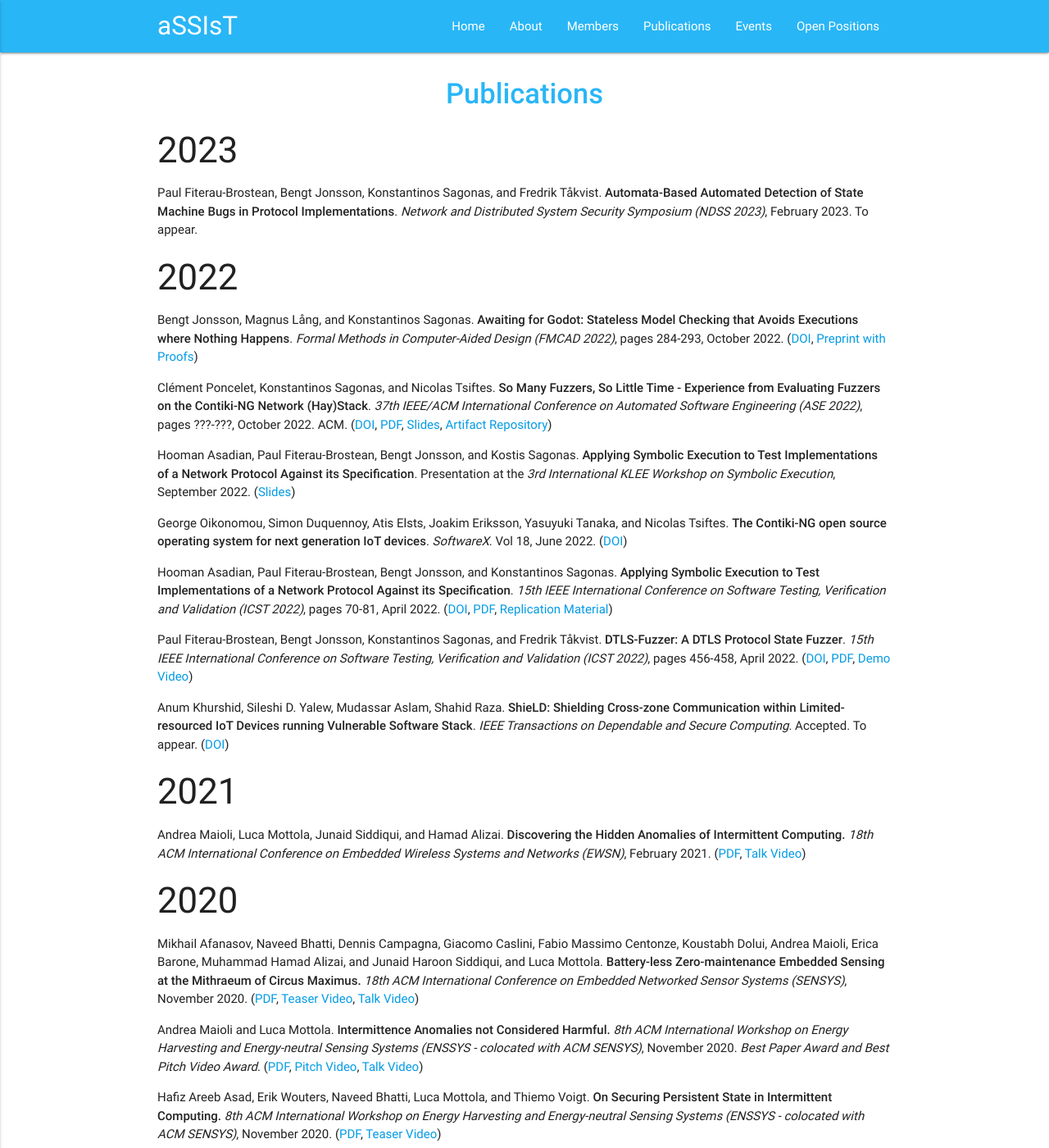
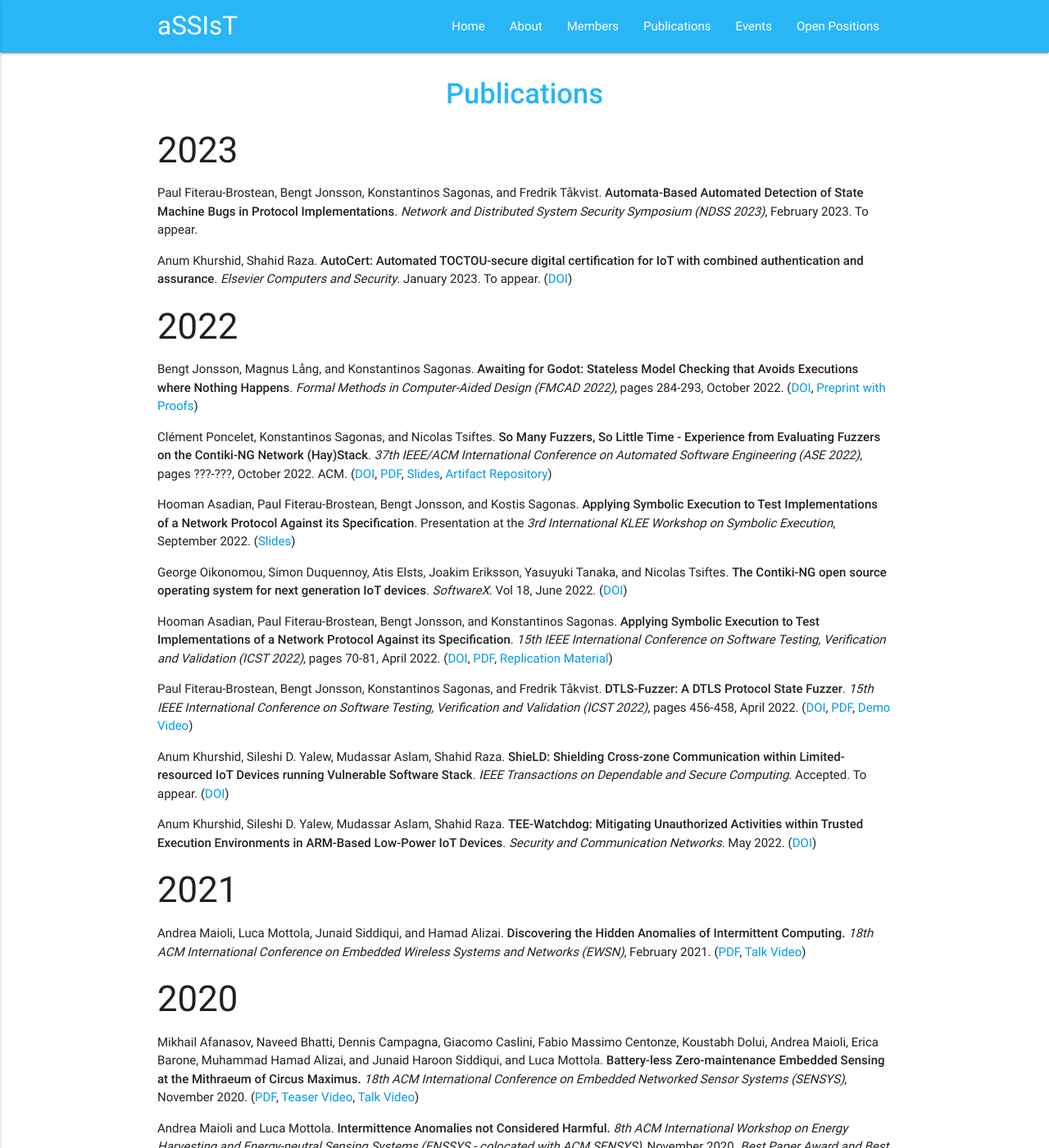
Before and after one commit to assist-project/assist-project.github.io, a Jekyll site: the page built from 03-publications.md, in a window 1280 px wide and 1400 px high. Shown: the whole window at 82% size. Built offline with Jekyll 4.4.1, drawn with Linux system fonts in a browser that asks for light colours.

Commit message:
Update 03-publications.md
Publications added.

```diff
--- a/03-publications.md
+++ b/03-publications.md
@@ -7,6 +7,8 @@ permalink: /publications/
 ### 2023
 
 - Paul Fiterau-Brostean, Bengt Jonsson, Konstantinos Sagonas, and Fredrik Tåkvist. **Automata-Based Automated Detection of State Machine Bugs in Protocol Implementations**. _Network and Distributed System Security Symposium (NDSS 2023)_, February 2023. To appear.
+
+- Anum Khurshid, Shahid Raza. **AutoCert: Automated TOCTOU-secure digital certification for IoT with combined authentication and assurance**. _Elsevier Computers and Security_. January 2023. To appear. ([DOI](https://doi.org/10.1016/j.cose.2022.102952))
 
 ### 2022
 
@@ -29,6 +31,8 @@ permalink: /publications/
   [DemoVideo@ICST22]: https://youtu.be/KtEpwYC-f9M
 
 - Anum Khurshid, Sileshi D. Yalew, Mudassar Aslam, Shahid Raza. **ShieLD: Shielding Cross-zone Communication within Limited-resourced IoT Devices running Vulnerable Software Stack**. _IEEE Transactions on Dependable and Secure Computing_. Accepted. To appear. ([DOI](https://10.1109/TDSC.2022.3147262))
+
+-  Anum Khurshid, Sileshi D. Yalew, Mudassar Aslam, Shahid Raza. **TEE-Watchdog: Mitigating Unauthorized Activities within Trusted Execution Environments in ARM-Based Low-Power IoT Devices**. _Security and Communication Networks_. May 2022. ([DOI](https://doi.org/10.1155/2022/8033799))
 
 ### 2021
 
```
